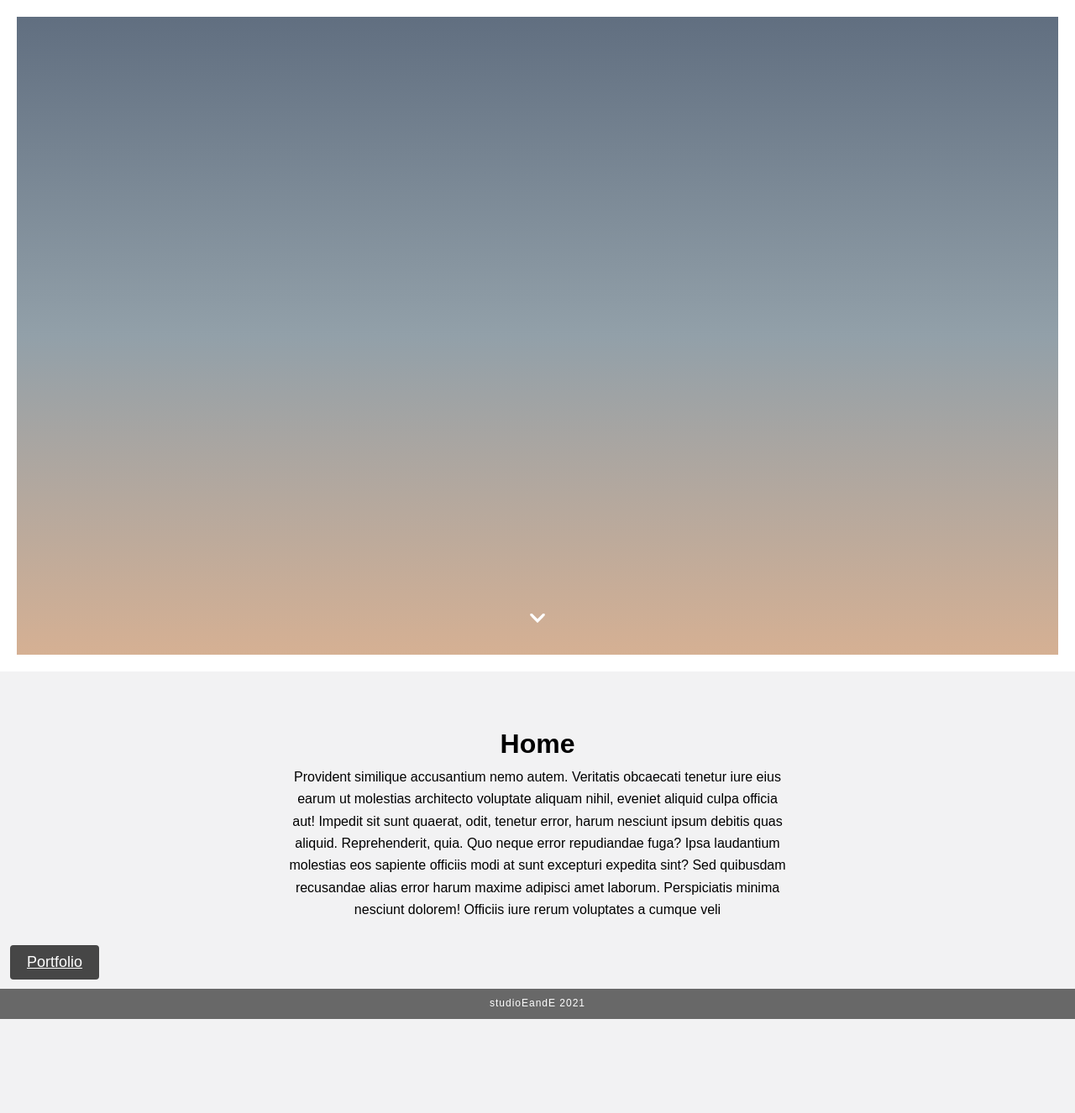
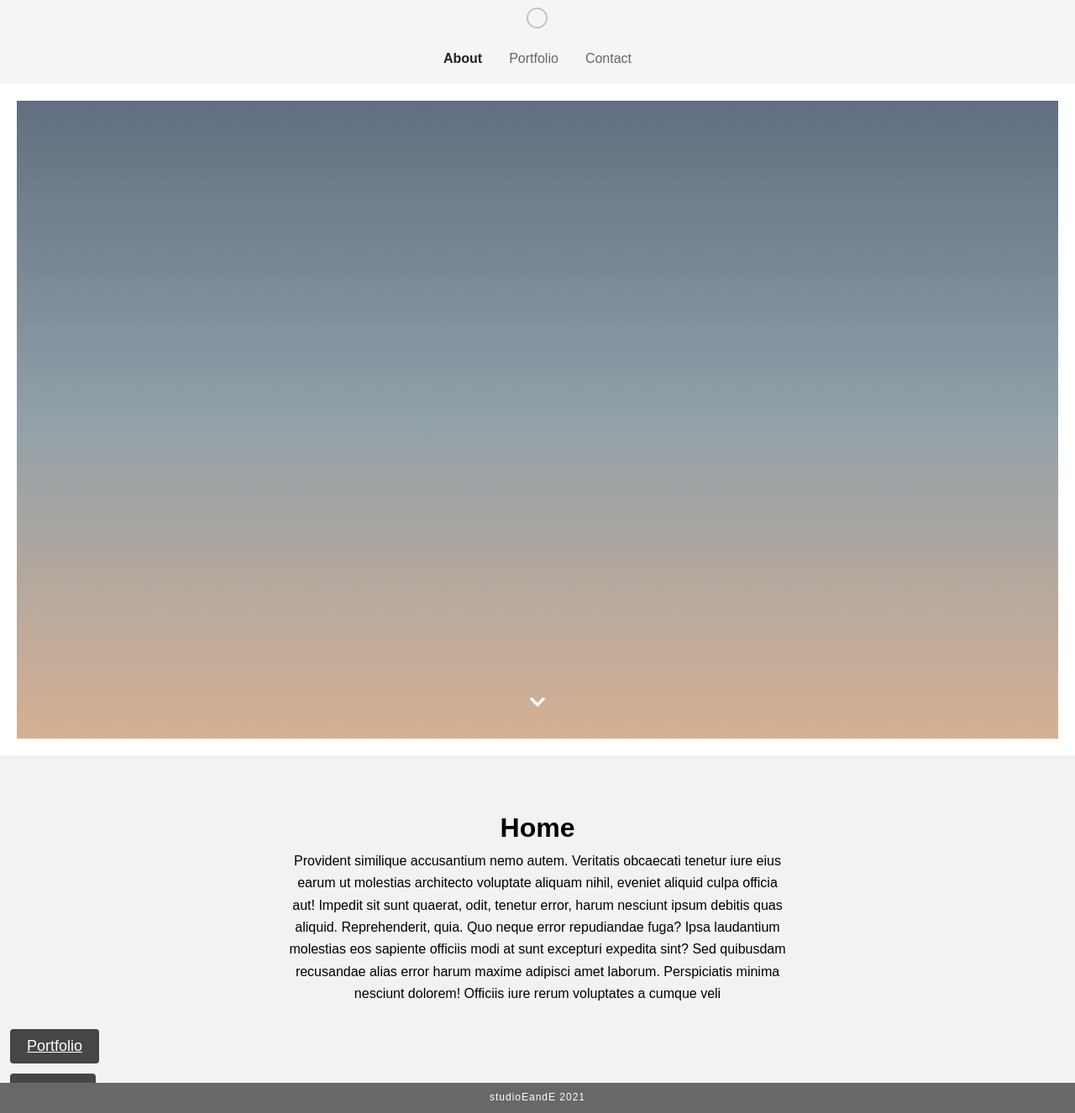
Before and after one commit to BrandonHumphry/Components, a React (Create React App) app: page / in a window 1280 px wide. Shown: the whole page at 84% size. Before the commit the page ends 1214 px from the top, so only its background shows below. Built offline with nearby package versions, Linux system fonts and the light colour scheme.

Commit message:
wrapping Button with Link worked for switching routes, reverted nav to less fancy but functional

```diff
--- a/src/App.js
+++ b/src/App.js
@@ -6,7 +6,7 @@ import {
 } from "react-router-dom";
 
 import Navigation from "./Components/Navigation/Navigation";
-import HideShowNav from "./Components/Navigation/HideShowNav";
+// import HideShowNav from "./Components/Navigation/HideShowNav";
 
 import FooterPortfolio from "./Components/Footer/FooterPortfolio";
 import Footer from "./Components/Footer/Footer";
@@ -26,22 +26,22 @@ const App = () => {
       <div className="App">
         <Switch>
           <Route path="/" exact>
-            <HideShowNav />
+            <Navigation />
             <About />
             <Footer />
           </Route>
           <Route path="/portfolio">
-            <HideShowNav />
+            <Navigation />
             <Portfolio />
             <Footer />
           </Route>
           <Route path="/client1">
-            <HideShowNav />
+            <Navigation />
             <Client1 />
             <FooterPortfolio />
           </Route>
           <Route path="/contact">
-            <HideShowNav />
+            <Navigation />
             <Contact />
             <Footer />
           </Route>
--- a/src/Components/Button/Button.css
+++ b/src/Components/Button/Button.css
@@ -14,7 +14,8 @@
   cursor: pointer;
   transition: transform 0.3s ease;
   margin: 12px;
-  text-decoration: none;
+  display: flex;
+  flex-direction: row;
 }
 
 .btn:hover {
--- a/src/Components/Button/Button.js
+++ b/src/Components/Button/Button.js
@@ -15,7 +15,7 @@ const STYLES = [
 const SIZES = ["btn--medium", "btn--large"];
 
 const Button = props => {
-  const { children, type, onClick, buttonStyle, buttonSize, linkTo } = props;
+  const { children, type, onClick, buttonStyle, buttonSize } = props;
 
   const checkButtonStyle = STYLES.includes(buttonStyle)
     ? buttonStyle
@@ -32,7 +32,7 @@ const Button = props => {
       >
         {children}
       </button>
-      <Link to={linkTo}>{linkTo}</Link>
+      {/* <Link to={linkTo}>{linkTo}</Link> */}
     </div>
   );
 };
--- a/src/pages/About/About.js
+++ b/src/pages/About/About.js
@@ -43,11 +43,12 @@ const About = () => {
             "height: 100px; color: white; textDecoration: none; backgroundColor: green"
           }
         >
-          <Button>
-            <Link Style={"height: 100px; color: white;"} to="/portfolio">
-              Portfolio
-            </Link>
-          </Button>
+          <Link Style={"height: 100px; color: white;"} to="/portfolio">
+            <Button>Portfolio</Button>
+          </Link>
+          <Link Style={"height: 100px; color: white;"} to="/contact">
+            <Button>Contact</Button>
+          </Link>
         </div>
       </div>
     </div>
```
